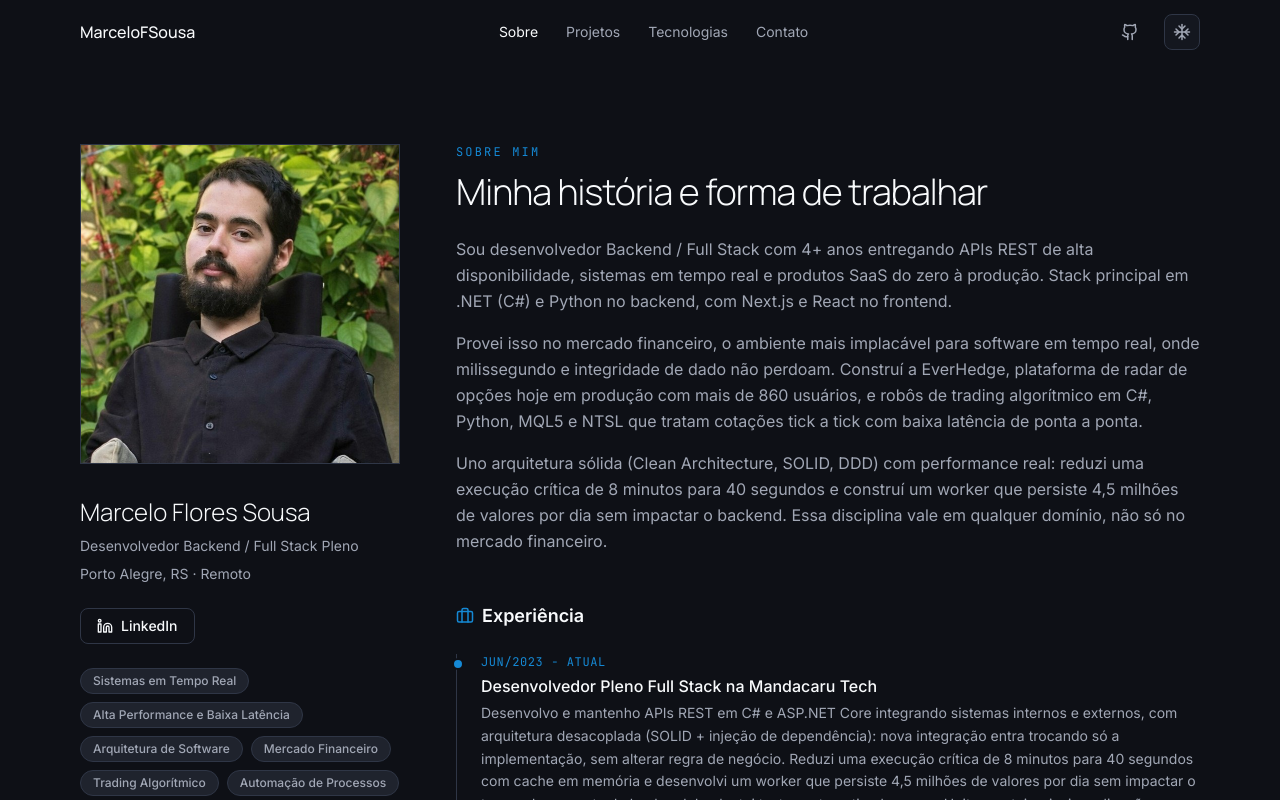
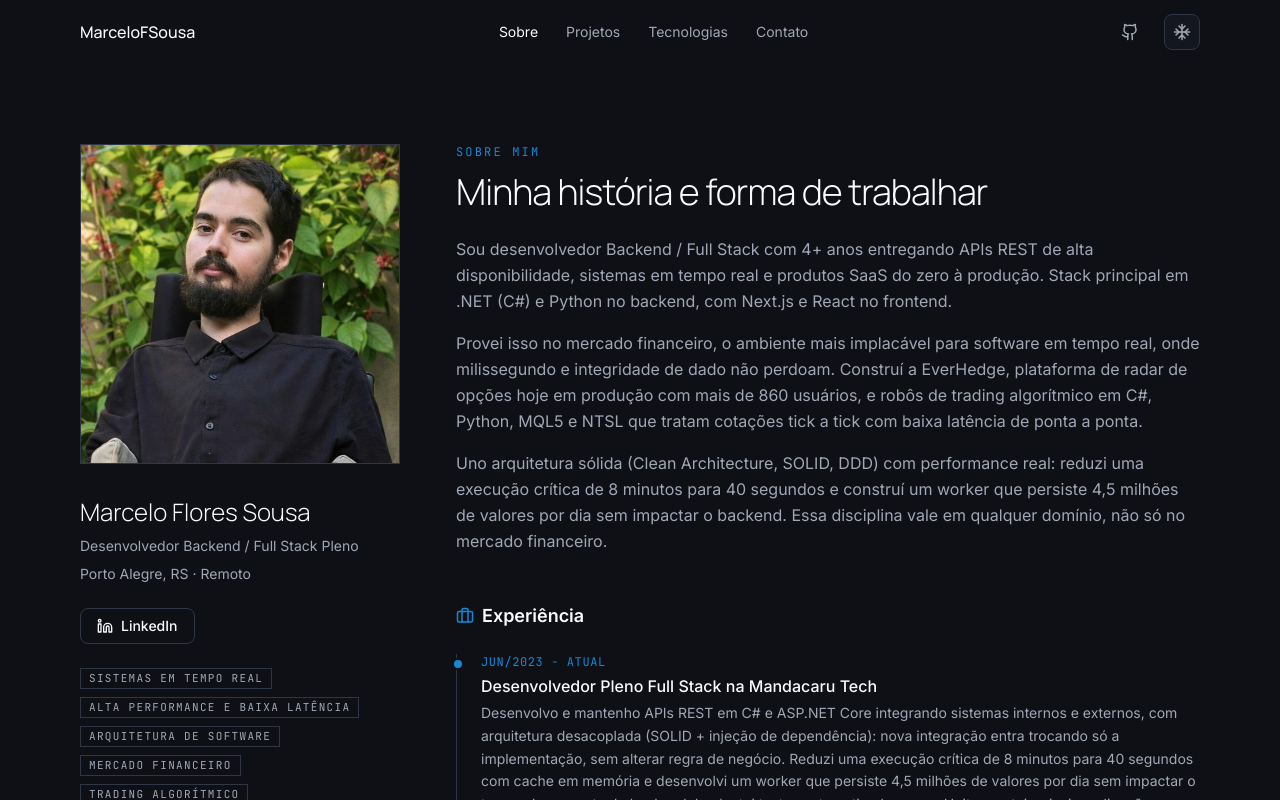
Before and after one commit to MarceloFSousa/portfolio, a Next.js app: page /sobre in a window 1280 px wide. Shown: the top 800 px of the page. Built offline with nearby package versions, Linux system fonts and the light colour scheme.

Commit message:
restyle badges as flat mono tags

```diff
--- a/src/components/ui/badge.tsx
+++ b/src/components/ui/badge.tsx
@@ -1,10 +1,12 @@
 import { cn } from "@/lib/utils";
 import type { HTMLAttributes } from "react";
 
+// Etiqueta técnica: texto mono em caixa alta com borda fina e cantos retos,
+// no mesmo tom dos rótulos de seção do site (sem pílula nem fundo colorido).
 const variants = {
-  default: "bg-muted text-muted-foreground border-border",
-  primary: "bg-primary/10 text-primary border-primary/20",
-  accent: "bg-accent/10 text-accent border-accent/20",
+  default: "text-muted-foreground border-border",
+  primary: "text-primary border-primary/50",
+  accent: "text-accent border-accent/50",
 };
 
 interface BadgeProps extends HTMLAttributes<HTMLSpanElement> {
@@ -15,7 +17,7 @@ export function Badge({ variant = "default", className, ...props }: BadgeProps)
   return (
     <span
       className={cn(
-        "inline-flex items-center gap-1.5 rounded-full border px-3 py-1 text-xs font-medium",
+        "inline-flex items-center gap-1.5 border px-2 py-1 font-mono text-[11px] uppercase leading-none tracking-[0.12em]",
         variants[variant],
         className
       )}
```
